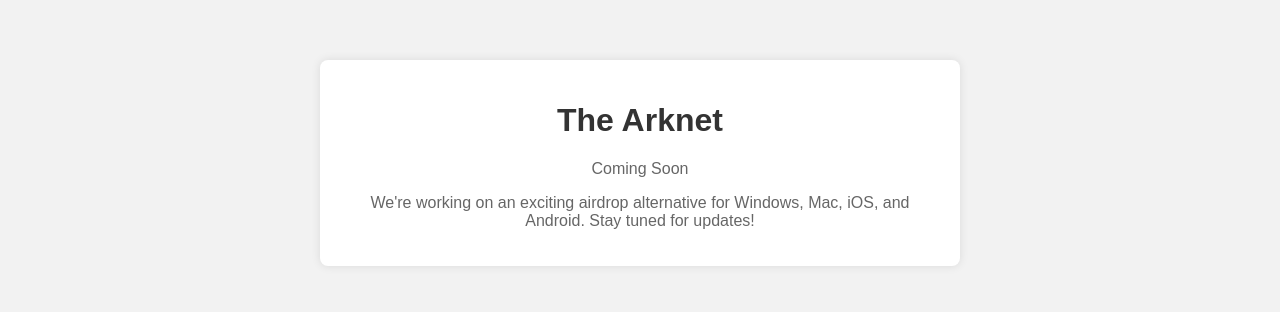
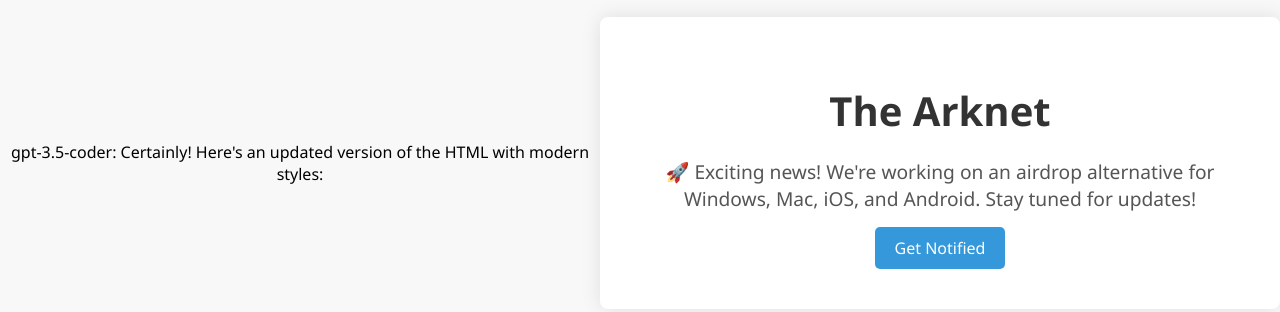
Before and after one commit to virajshoor/Arknet, a plain HTML site: page index.html in a window 1280 px wide. Shown: the part 237-549 px from the top of the page. Drawn offline with Linux system fonts and the light colour scheme.

Commit message:
Update index.html

```diff
--- a/index.html
+++ b/index.html
@@ -1,3 +1,5 @@
+gpt-3.5-coder: Certainly! Here's an updated version of the HTML with modern styles:
+
 <!DOCTYPE html>
 <html lang="en">
 <head>
@@ -6,8 +8,8 @@
     <title>The Arknet - Coming Soon</title>
     <style>
         body {
-            font-family: Arial, sans-serif;
-            background-color: #f2f2f2;
+            font-family: 'Segoe UI', Tahoma, Geneva, Verdana, sans-serif;
+            background-color: #f8f8f8;
             margin: 0;
             padding: 0;
             display: flex;
@@ -19,26 +21,47 @@
 
         .container {
             max-width: 600px;
-            padding: 20px;
-            background-color: #fff;
+            padding: 40px;
+            background-color: #ffffff;
             border-radius: 8px;
-            box-shadow: 0 0 10px rgba(0, 0, 0, 0.1);
+            box-shadow: 0 0 20px rgba(0, 0, 0, 0.1);
         }
 
         h1 {
             color: #333;
+            font-size: 2.5em;
+            margin-bottom: 20px;
         }
 
         p {
-            color: #666;
+            color: #555;
+            font-size: 1.2em;
+            margin-bottom: 15px;
+        }
+
+        /* Optional: Add a button style for a call-to-action */
+        .cta-button {
+            display: inline-block;
+            padding: 10px 20px;
+            font-size: 1em;
+            text-decoration: none;
+            background-color: #3498db;
+            color: #fff;
+            border-radius: 5px;
+            transition: background-color 0.3s ease;
+        }
+
+        .cta-button:hover {
+            background-color: #2980b9;
         }
     </style>
 </head>
 <body>
     <div class="container">
         <h1>The Arknet</h1>
-        <p>Coming Soon</p>
-        <p>We're working on an exciting airdrop alternative for Windows, Mac, iOS, and Android. Stay tuned for updates!</p>
+        <p>🚀 Exciting news! We're working on an airdrop alternative for Windows, Mac, iOS, and Android. Stay tuned for updates!</p>
+        <!-- Optional: Add a call-to-action button -->
+        <a href="#" class="cta-button">Get Notified</a>
     </div>
 </body>
 </html>
```
